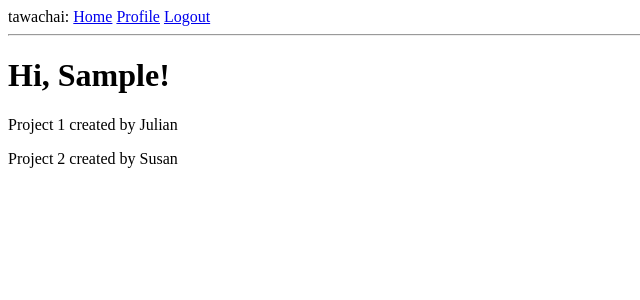
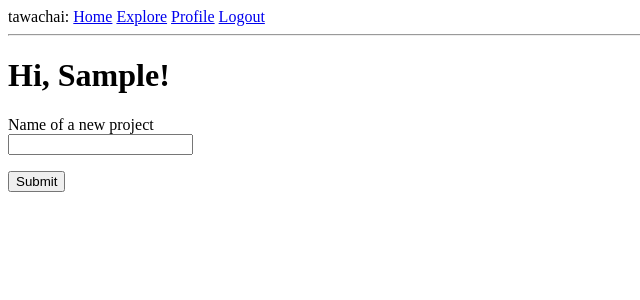
Before and after one commit to juliangrimm225/tawachai, a Flask app: page / in a window 1280 px wide. Shown: the top 300 px of the page, without its empty margins (0-640 px from the left). Run offline with Flask 2, Linux system fonts and the light colour scheme; the visitor is signed in with stand-in values (Sample User, id 1); data comes from the database, SQL or seed files in the repository; data that the repository does not hold is empty; parts of the project's set-up code (start-up, migrations or seed data) failed here and were passed over.

Commit message:
Can create now new projects

```diff
--- a/app/forms.py
+++ b/app/forms.py
@@ -45,6 +45,6 @@ class EditProfileForm(FlaskForm):
             if user is not None:
                 raise ValidationError('Please use a different username.')
 
-class ProjectForm():
-    name = StringField('Name of a new project', validators=[DataRequired()]
+class ProjectForm(FlaskForm):
+    name = StringField('Name of a new project', validators=[DataRequired()])
     submit = SubmitField('Submit')
--- a/app/routes.py
+++ b/app/routes.py
@@ -4,6 +4,14 @@ from app import app
 from sqlalchemy import func
 from datetime import datetime
 from app.models import User
+from app.forms import LoginForm
+from flask_login import current_user, login_user, logout_user, login_required
+from app.models import User
+from app import db
+from app.forms import EditProfileForm
+from app.forms import RegistrationForm
+from app.forms import ProjectForm
+from app.models import Project
 
 @app.before_request
 def before_request():
@@ -12,11 +20,6 @@ def before_request():
         db.session.commit()
 
 ####Authentication Routes####
-from app.forms import LoginForm
-from flask_login import current_user, login_user, logout_user, login_required
-from app.models import User
-from app import db
-from app.forms import RegistrationForm
 
 @app.route('/login', methods=['GET', 'POST'])
 def login():
@@ -59,40 +62,34 @@ def register():
 
 
 ####Main Routes####
-@app.route('/')
-@app.route('/index')
+@app.route('/',methods=['GET','POST'])
+@app.route('/index', methods=['GET','POST'])
 @login_required
 def index():
-    projects = [
-        {
-            'name': 'Project 1',
-            'created_by': {'first_name': 'Julian'}
-        },
-        {
-            'name': 'Project 2',
-            'created_by': {'first_name': 'Susan'}
-        }
-    ]
-    return render_template('index.html', title='Home', projects=projects)
+    form = ProjectForm()
+    if form.validate_on_submit():
+        project = Project(name=form.name.data, created_by=current_user)
+        db.session.add(project)
+        db.session.commit()
+        flash('Added a new project.')
+        return redirect(url_for('index'))
+    projects = Project.query.filter_by(created_by = current_user).order_by(Project.timestamp.desc()).all()
+    return render_template('index.html', title='Home', form=form, projects=projects)
+
+@app.route('/explore')
+@login_required
+def explore():
+    projects = Project.query.order_by(Project.timestamp.desc()).all()
+    return render_template('index.html', title = 'Explore', projects=projects)
 
 @app.route('/user/<username>')
 @login_required
 def user(username):
     user = User.query.filter_by(username = username).first_or_404()
-    projects = [
-        {
-            'name': 'Project 1 the user is working on',
-            'created_by': {'first_name': 'Julian'}
-        },
-        {
-            'name': 'Project 2 the user is working on',
-            'created_by': {'first_name': 'Susan'}
-        }
-    ]
+    projects = Project.query.filter_by(created_by = user).order_by(Project.timestamp.desc()).all()
     return render_template('user.html', user=user, projects=projects)
 
 
-from app.forms import EditProfileForm
 
 @app.route('/edit_profile', methods=['GET', 'POST'])
 @login_required
--- a/app/templates/base.html
+++ b/app/templates/base.html
@@ -10,6 +10,7 @@
         <div>
             tawachai:
             <a href="{{ url_for('index') }}">Home</a>
+			<a href="{{ url_for('explore') }}">Explore</a>
 			{% if current_user.is_anonymous %}
             <a href="{{ url_for('login') }}">Login</a>
 			{% else %}
--- a/app/templates/index.html
+++ b/app/templates/index.html
@@ -2,7 +2,20 @@
 
 {% block content %}
     <h1>Hi, {{ current_user.first_name }}!</h1>
+	{% if form %}
+    <form action="" method="post">
+        {{ form.hidden_tag() }}
+        <p>
+            {{ form.name.label }}<br>
+            {{ form.name(cols=32, rows=4) }}<br>
+            {% for error in form.name.errors %}
+            <span style="color: red;">[{{ error }}]</span>
+            {% endfor %}
+        </p>
+        <p>{{ form.submit() }}</p>
+    </form>
+	{% endif %}
     {% for project in projects %}
-    <div><p>{{ project.name }} created by {{ project.created_by.first_name }}</p></div>
+		{% include '_project.html' %}
     {% endfor %}
 {% endblock %}
```
Also changed, not shown: app/templates/_project.html (+16 -5 lines), 3 other files.
